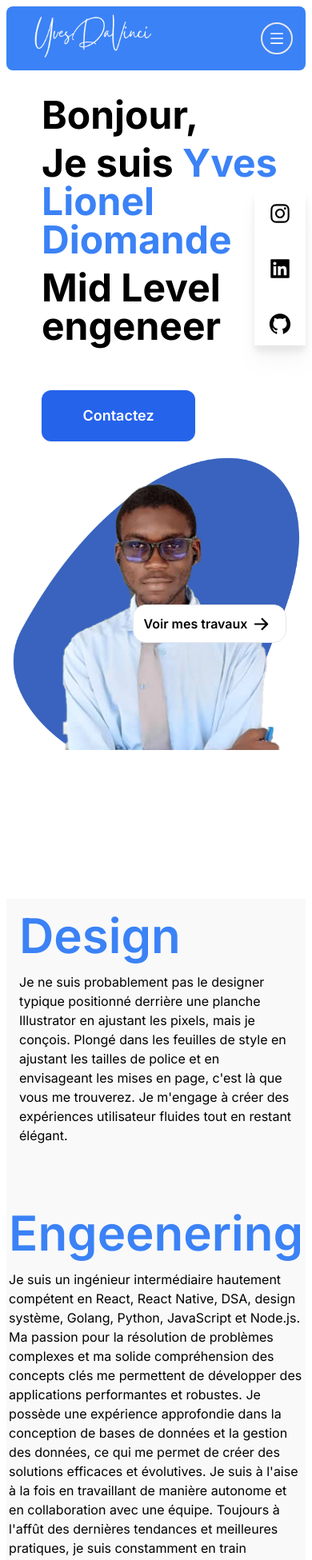
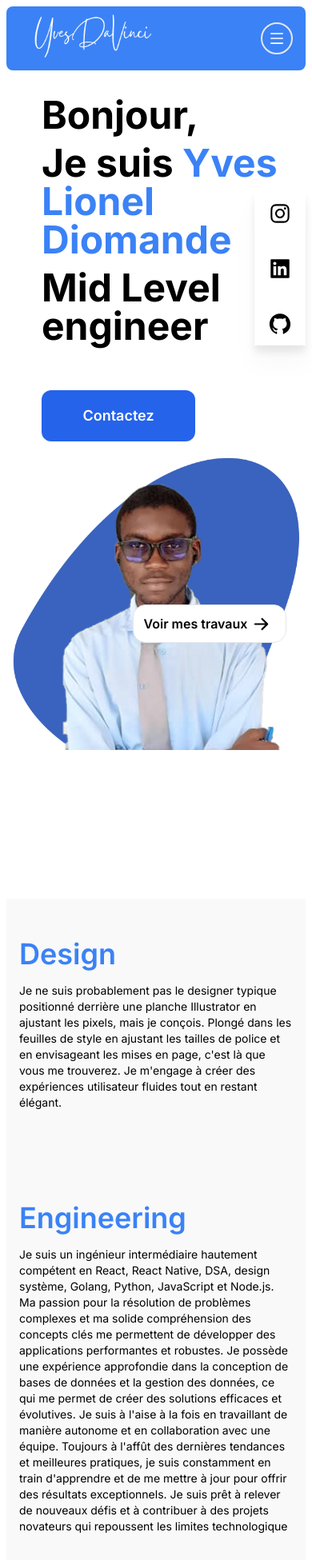
Before and after one commit to yves1da2vinci3/my-portfolio, a Next.js app: page / in a window 390 px wide. Shown: the top 1951 px of the page at 80% size. Built offline with nearby package versions, Linux system fonts and the light colour scheme.

Commit message:
correct the responsive on the work page , correct link

```diff
--- a/app/page.tsx
+++ b/app/page.tsx
@@ -64,7 +64,7 @@ export default function Home() {
   }, [inView4]);
 
   return (
-    <main className="flex h-auto flex-col relative overflow-x-hidden flex-1 bg-white  p-2">
+    <main className="flex h-auto flex-col relative  flex-1 bg-white  p-2">
       {/* Menu */}
       <div className={`flex h-[19rem] transition duration-[700ms] ease-in-out delay-[100ms] fixed   flex-row top-7  ${show ?"translate-x-[74rem]" : "translate-x-[120rem]"}   z-40 bg-white w-56 items-center justify-center border border-coolGray-400 `}>
              <ul className='gap-y-5 flex-1 flex flex-col p-4'>
@@ -121,7 +121,7 @@ export default function Home() {
         <div className='gap-3 flex pl-8 flex-col self-center w-full '>
         <h1 className='text-5xl font-bold '>Bonjour,</h1>
        <h1 className='text-5xl font-bold '>Je suis <span className='text-blue-500'>Yves Lionel Diomande</span></h1>
-       <h1 className='text-5xl font-bold '>Mid Level engeneer </h1>
+       <h1 className='text-5xl font-bold '>Mid Level engineer </h1>
         </div>
 
 
@@ -159,8 +159,8 @@ export default function Home() {
       {/* Design */}
        <div className=' flex md:grid md:grid-rows-2  items-center justify-center'>
         <div className='self-center flex-col w-[30rem] flex gap-y-4' >
-        <motion.h1 initial={{ opacity : 0, translateY : -120 }} animate={ animate2 ? { opacity :1 ,translateY : 0} : {}} transition={{ type : "spring", duration : 2}} className='text-6xl font-semibold text-blue-500'>Design</motion.h1>
-        <motion.p initial={{ opacity : 0, translateY : 140 }} animate={animate2 ? { opacity :1 ,translateY : 0} : {}} transition={{ type : "spring", duration : 2 }} className='tracker-tighter'>{`Je ne suis probablement pas le designer typique positionné derrière une planche Illustrator en ajustant les pixels, mais je conçois. Plongé dans les feuilles de style en ajustant les tailles de police et en envisageant les mises en page, c'est là que vous me trouverez. Je m'engage à créer des expériences utilisateur fluides tout en restant élégant.`}</motion.p>
+        <motion.h1 initial={{ opacity : 0, translateY : -120 }} animate={ animate2 ? { opacity :1 ,translateY : 0} : {}} transition={{ type : "spring", duration : 2}} className='text-4xl md:text-6xl font-semibold text-blue-500'>Design</motion.h1>
+        <motion.p initial={{ opacity : 0, translateY : 140 }} animate={animate2 ? { opacity :1 ,translateY : 0} : {}} transition={{ type : "spring", duration : 2 }} className='text-sm md:text-base tracker-tighter'>{`Je ne suis probablement pas le designer typique positionné derrière une planche Illustrator en ajustant les pixels, mais je conçois. Plongé dans les feuilles de style en ajustant les tailles de police et en envisageant les mises en page, c'est là que vous me trouverez. Je m'engage à créer des expériences utilisateur fluides tout en restant élégant.`}</motion.p>
        </div>
        {/* Image */}
        <motion.div initial={{ translateX : -133 }}
@@ -182,8 +182,8 @@ export default function Home() {
        </motion.div>
 
         <div className='self-center flex-col w-[30rem] flex gap-y-4' >
-        <motion.h1 initial={{ opacity : 0, translateY : 110 }} animate={animate2 ? { opacity :1 ,translateY : 0} : {}} transition={{ type : "spring", duration : 2 }} className='text-6xl font-semibold text-blue-500'>Engeenering</motion.h1>
-        <motion.p initial={{ opacity : 0, translateY : -130 }} animate={animate2 ? { opacity :1 ,translateY : 0} : {}} transition={{ type : "spring", duration : 2 }}  className='tracker-tighter'>{`Je suis un ingénieur intermédiaire hautement compétent en React, React Native, DSA, design système, Golang, Python, JavaScript et Node.js. Ma passion pour la résolution de problèmes complexes et ma solide compréhension des concepts clés me permettent de développer des applications performantes et robustes. Je possède une expérience approfondie dans la conception de bases de données et la gestion des données, ce qui me permet de créer des solutions efficaces et évolutives. Je suis à l'aise à la fois en travaillant de manière autonome et en collaboration avec une équipe. Toujours à l'affût des dernières tendances et meilleures pratiques, je suis constamment en train d'apprendre et de me mettre à jour pour offrir des résultats exceptionnels. Je suis prêt à relever de nouveaux défis et à contribuer à des projets novateurs qui repoussent les limites technologique`}</motion.p>
+        <motion.h1 initial={{ opacity : 0, translateY : 110 }} animate={animate2 ? { opacity :1 ,translateY : 0} : {}} transition={{ type : "spring", duration : 2 }} className='text-4xl md:text-6xl font-semibold text-blue-500'>Engineering</motion.h1>
+        <motion.p initial={{ opacity : 0, translateY : -130 }} animate={animate2 ? { opacity :1 ,translateY : 0} : {}} transition={{ type : "spring", duration : 2 }}  className='tracker-tighter md:text-base text-sm'>{`Je suis un ingénieur intermédiaire hautement compétent en React, React Native, DSA, design système, Golang, Python, JavaScript et Node.js. Ma passion pour la résolution de problèmes complexes et ma solide compréhension des concepts clés me permettent de développer des applications performantes et robustes. Je possède une expérience approfondie dans la conception de bases de données et la gestion des données, ce qui me permet de créer des solutions efficaces et évolutives. Je suis à l'aise à la fois en travaillant de manière autonome et en collaboration avec une équipe. Toujours à l'affût des dernières tendances et meilleures pratiques, je suis constamment en train d'apprendre et de me mettre à jour pour offrir des résultats exceptionnels. Je suis prêt à relever de nouveaux défis et à contribuer à des projets novateurs qui repoussent les limites technologique`}</motion.p>
        </div>
        {/* Image */}
         </div>
@@ -410,12 +410,12 @@ initial={{ opacity : 0, translateY : 100 }} animate={animate4 ?  { opacity : 1 ,
       </a>
       <div className="flex flex-wrap justify-center -mx-3 lg:-mx-6">
         <div className="w-full md:w-auto p-3 md:px-6">
-          <a
+          <Link
             className="inline-block text-lg md:text-xl text-coolGray-500 hover:text-coolGray-600 font-medium"
-            href="home"
+            href="#home"
           >
            Accueil
-          </a>
+          </Link>
         </div>
 
         <div className="w-full md:w-auto p-3 md:px-6">
@@ -427,21 +427,21 @@ initial={{ opacity : 0, translateY : 100 }} animate={animate4 ?  { opacity : 1 ,
           </Link>
         </div>
         <div className="w-full md:w-auto p-3 md:px-6">
-          <a
+          <Link
             className="inline-block text-lg md:text-xl text-coolGray-500 hover:text-coolGray-600 font-medium"
-            href="about"
+            href="#about"
           >
             A propos
-          </a>
+          </Link>
         </div>
 
         <div className="w-full md:w-auto p-3 md:px-6">
-          <a
+          <Link
             className="inline-block text-lg md:text-xl text-coolGray-500 hover:text-coolGray-600 font-medium"
-            href="contact"
+            href="#contact"
           >
             Contact
-          </a>
+          </Link>
         </div>
 
       </div>
--- a/app/work/page.tsx
+++ b/app/work/page.tsx
@@ -158,7 +158,7 @@ function Page() {
       <h1 className='text-6xl mt-10 font-semibold'>Projets.</h1>
       <div className='flex-row  flex gap-x-4 md:gap-x-6 mt-10 items-center'>
         {types.map(type=> (
-          <div  onClick={()=> setSelectedId(type.id)} key={type.id} className={`cursor-pointer justify-center p-3 w-[4mdrem]  md:w-[6rem] transition duration-[500ms] ease-in  flex items-center h-[2.4rem] ${selectedId=== type.id ? "bg-black" : ""} rounded-lg`} ><p className={` text-[1rem] md:text-lg transition duration-[300ms] ease-in-out ${selectedId === type.id ? "text-white font-semibold text-2xl " : "text-gray-500 text-xl"}`} > {type.title}</p></div>
+          <div  onClick={()=> setSelectedId(type.id)} key={type.id} className={`cursor-pointer justify-center p-3 w-[4em]  md:w-[6rem] transition duration-[500ms] ease-in  flex items-center h-[2.4rem] ${selectedId=== type.id ? "bg-black" : ""} rounded-lg`} ><p className={` text-[1rem] md:text-lg transition duration-[300ms] ease-in-out ${selectedId === type.id ? "text-white font-semibold text-2xl " : "text-gray-500 text-xl"}`} > {type.title}</p></div>
         ))}
       </div>
       <div className='w-full md:w-[52rem] flex md:flex-row flex-col items-center flex-wrap justify-center md:justify-between pb-4  mt-8 h-auto gap-4 '>
--- a/components/ProjectItem.tsx
+++ b/components/ProjectItem.tsx
@@ -16,7 +16,7 @@ function ProjectItem({ setShow ,project,setProject}: ProjectItemProp): JSX.Eleme
         setShow()
        }
   return (
-    <div onClick={()=> setElement() } className='w-[25rem] relative h-[20rem] group cursor-pointer rounded-lg overflow-hidden ' >
+    <div onClick={()=> setElement() } className='w-[23rem] md:w-[25rem] relative h-[20rem] group cursor-pointer rounded-lg overflow-hidden ' >
     {/* Image */}
     <div className='absolute h-[20rem] flex-1'>
     <Image src={project.preview} alt='projet' className='z-20 flex justify-center  object-cover h-full  ' />
```
